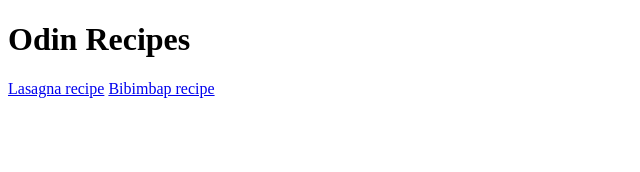
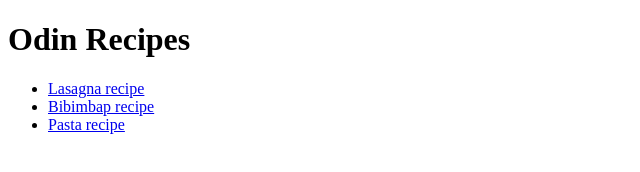
Before and after one commit to RobertasVasiliauskas/odin-recipes, a plain HTML site: page index.html in a window 1280 px wide. Shown: the whole page, without its empty margins (0-640 px from the left). Drawn offline with Linux system fonts and the light colour scheme.

Commit message:
Minor appearance changes

```diff
--- a/index.html
+++ b/index.html
@@ -9,8 +9,11 @@
 
     <h1>Odin Recipes</h1>
 
-    <a href="./recipes/lasagna.html">Lasagna recipe</a>
-    <a href="./recipes/bibimbap.html">Bibimbap recipe</a>
+    <ul>
+        <li><a href="./recipes/lasagna.html">Lasagna recipe</a></li>
+        <li><a href="./recipes/bibimbap.html">Bibimbap recipe</a></li>
+        <li><a href="./recipes/pasta.html">Pasta recipe</a></li>
+    </ul>
 
 </body>
 </html>
```
